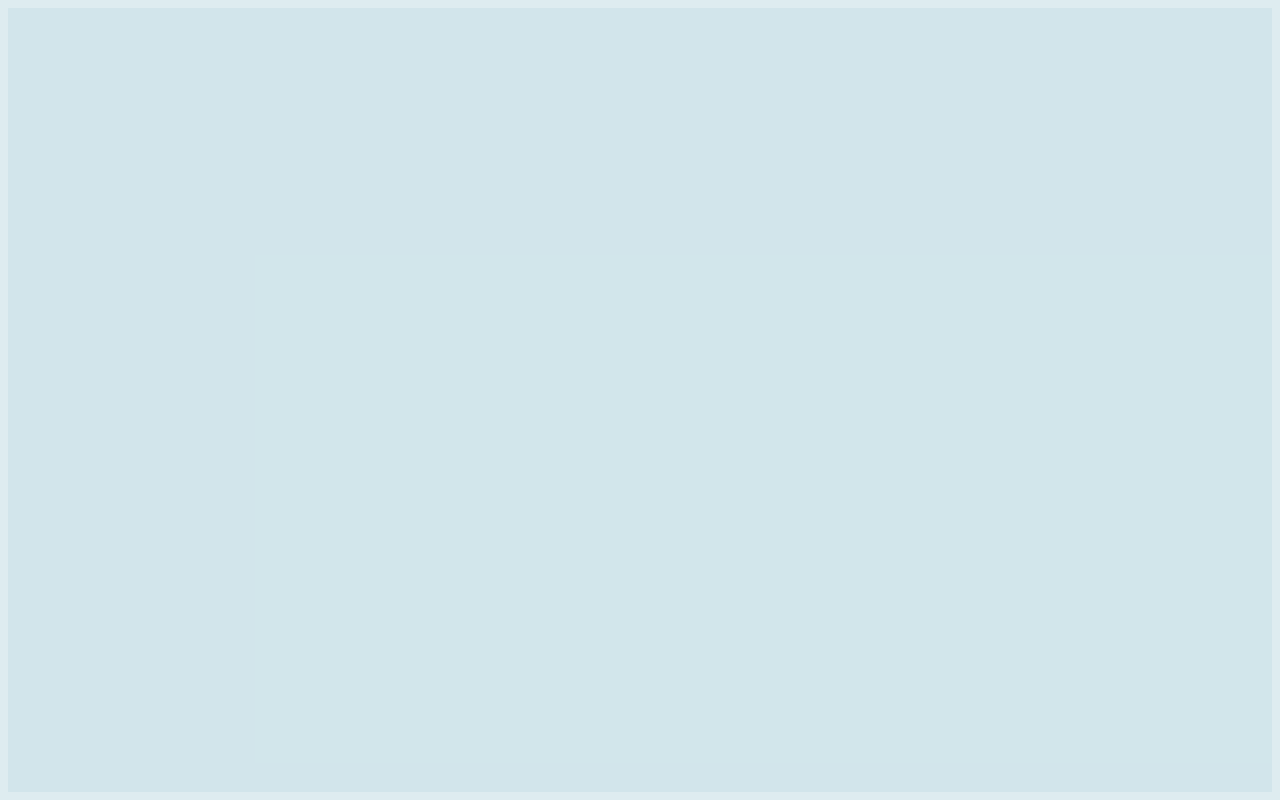
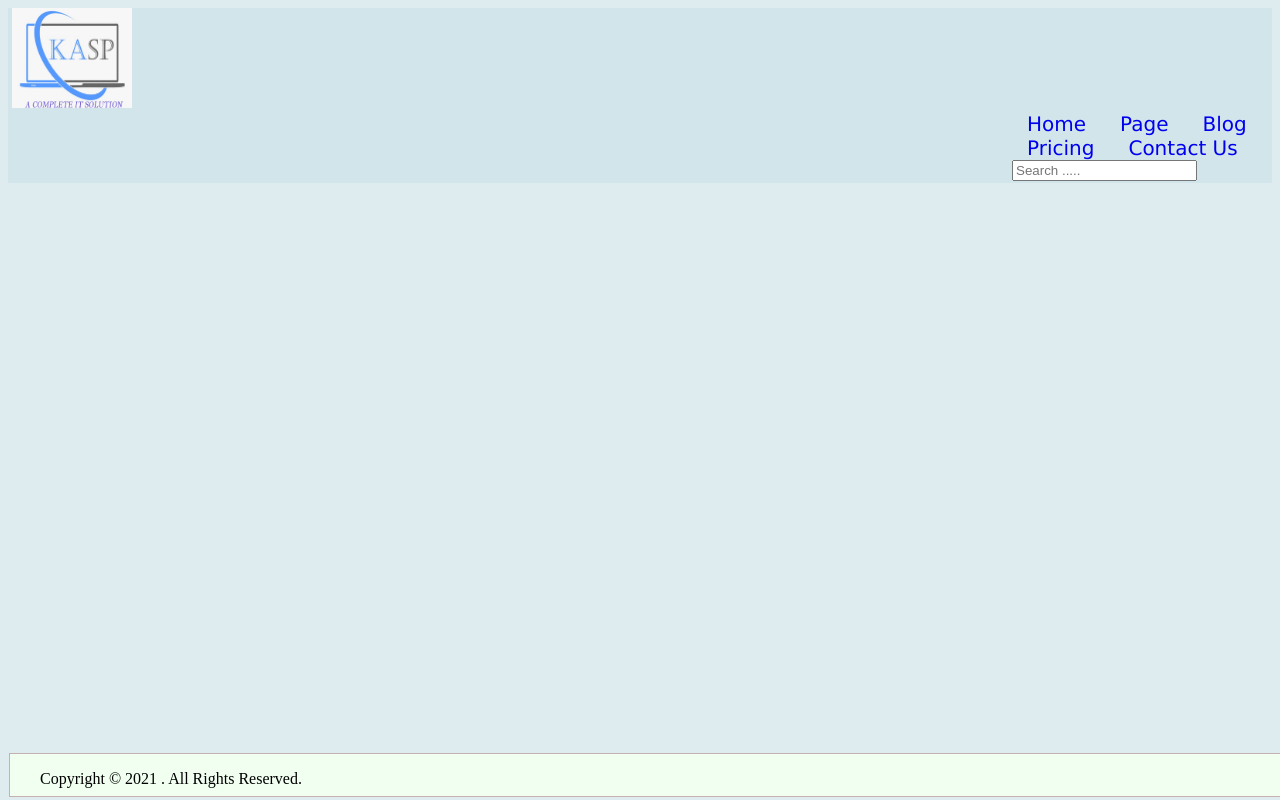
Before and after one commit to furiousBlob/OS-Lab-Project, a plain HTML site: page index.html in a window 1280 px wide. Drawn offline with Linux system fonts and the light colour scheme.

Commit message:
Update index.html

```diff
--- a/index.html
+++ b/index.html
@@ -1,8 +1,32 @@
+<!DOCTYPE html>
 <html>
-<head>
-<title> OS Project</title>
-<link href="style.css" rel="stylesheet">
-</head>
-<body>
-</body>
+    <head>
+        <meta http-equiv="content-type" content="text/html;charset=UTF-8">
+        <title>OS Project
+        </title>
+        <link href="style.css" rel="stylesheet" type="text/css">
+    </head>
+    <body>
+        <div class="header">
+            <img src="logo.jpg" alt="company logo">
+
+        <div class="main-nav">
+            <a href="#">Home</a>
+            <a href="#">Page</a>
+            <a href="#">Blog</a>
+            <a href="#">Pricing</a>
+            <a href="#">Contact Us</a>
+            <input type="text" name="search" placeholder="Search .....">
+
+        </div>
+        </div>
+        <div class="container">
+
+        </div>
+        <div class="footer">
+            <p>Copyright © 2021
+
+             . All Rights Reserved.</p>
+        </div>
+    </body>
 </html>
```
